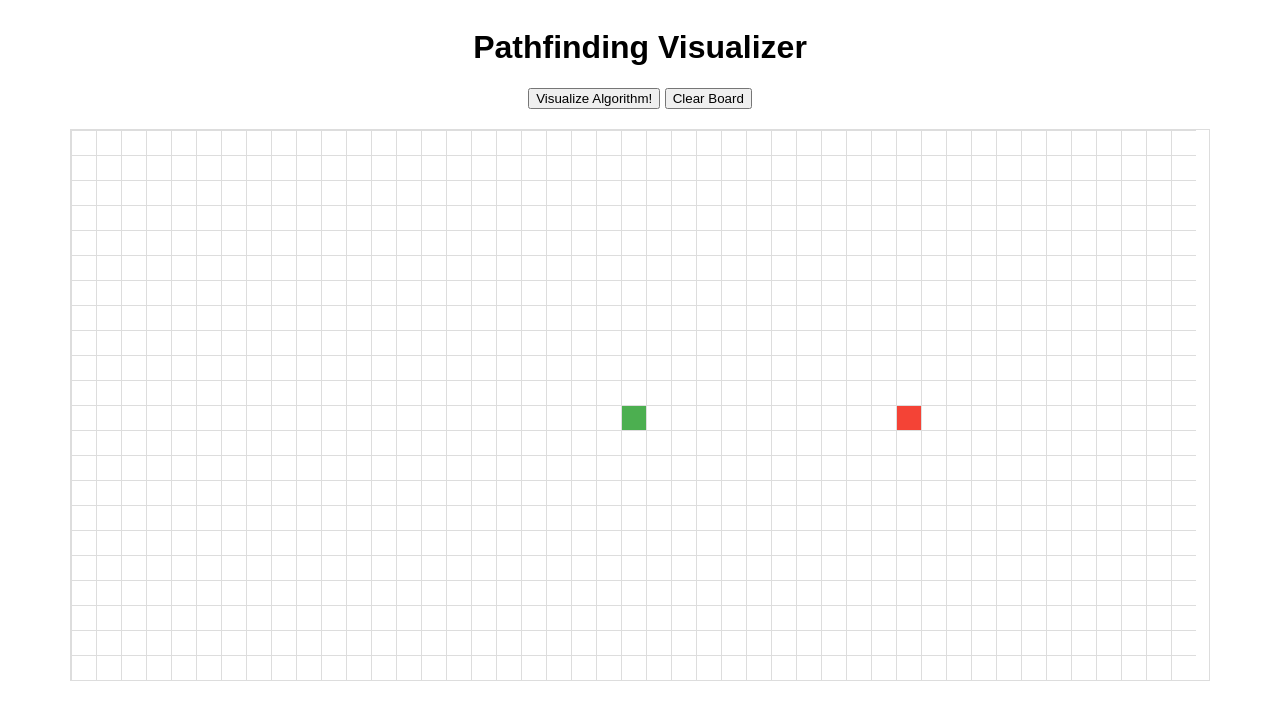
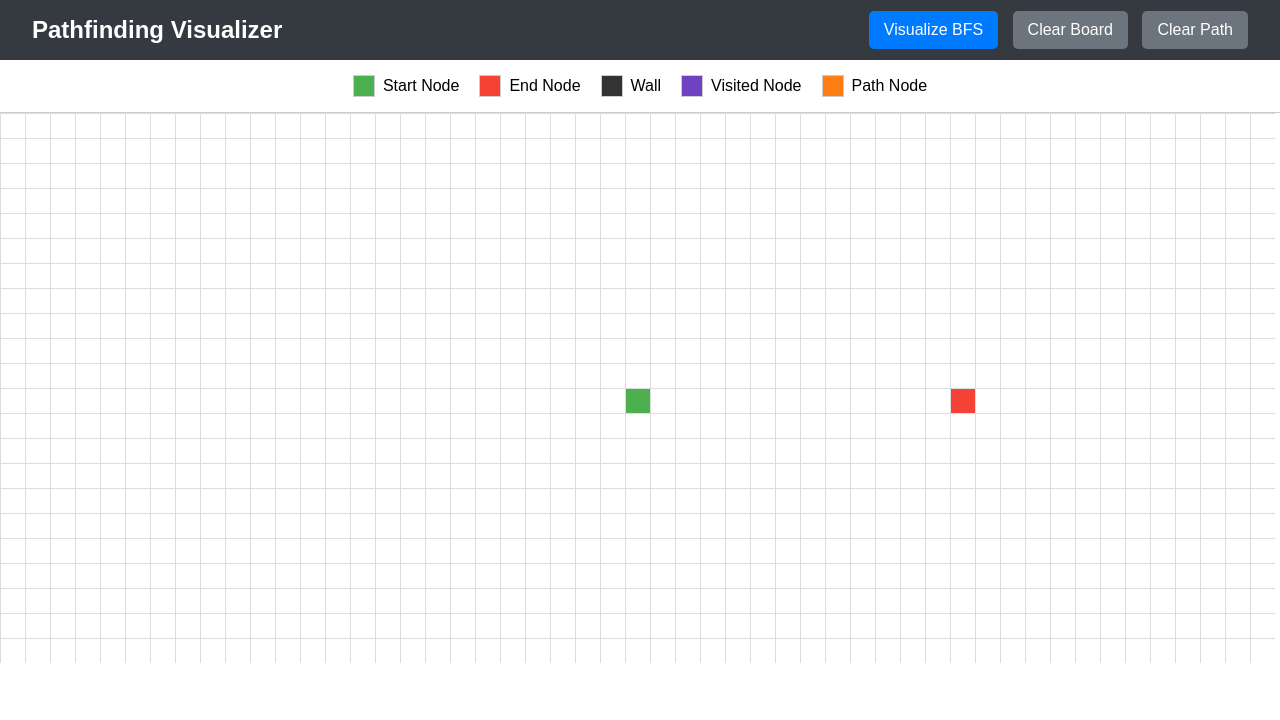
Before and after one commit to jigyasu-kalyan/pathfinding-visualizer, a plain HTML site: page index.html in a window 1280 px wide. Drawn offline with Linux system fonts and the light colour scheme.

Commit message:
UI updated

```diff
--- a/index.html
+++ b/index.html
@@ -7,11 +7,25 @@
     <link rel="stylesheet" href="style.css">
 </head>
 <body>
-    <h1>Pathfinding Visualizer</h1>
-    <div class="controls">
-        <button id="start-btn">Visualize Algorithm!</button>
-        <button id="clear-btn">Clear Board</button>
+    <nav class="navbar">
+        <div class="navbar-brand">
+            <h1>Pathfinding Visualizer</h1>
+        </div>
+        <div class="navbar-controls">
+            <button id="start-btn" class="btn btn-primary">Visualize BFS</button>
+            <button id="clear-board-btn" class="btn">Clear Board</button>
+            <button id="clear-path-btn" class="btn">Clear Path</button>
+        </div>
+    </nav>
+
+    <div id="legend">
+        <div><div class="node-icon node-start"></div> Start Node</div>
+        <div><div class="node-icon node-end"></div> End Node</div>
+        <div><div class="node-icon node-wall"></div> Wall</div>
+        <div><div class="node-icon node-visited"></div> Visited Node</div>
+        <div><div class="node-icon node-path"></div> Path Node</div>
     </div>
+
     <div id="grid-container"></div>
 
     <script src="script.js" defer></script>
--- a/script.js
+++ b/script.js
@@ -1,5 +1,7 @@
 const gridContainer = document.getElementById('grid-container');
 const visualizeBtn = document.getElementById('start-btn');
+const clearBoardBtn = document.getElementById('clear-board-btn');
+const clearPathBtn = document.getElementById('clear-path-btn');
 const NODE_SIZE = parseInt(getComputedStyle(document.documentElement).getPropertyValue('--node-size'));
 
 let grid = [];
@@ -161,5 +163,17 @@ function animateShortestPath(nodesInShortestPathOrder) {
 document.addEventListener('mousedown', () => { isMouseDown = true; });
 document.addEventListener('mouseup', () => { isMouseDown = false; });
 visualizeBtn.addEventListener('click', visualizeBFS);
+clearBoardBtn.addEventListener('click', createGrid);
+clearPathBtn.addEventListener('click', () => {
+    for (const row of grid) {
+        for (const node of row) {
+            if (!node.isStart && !node.isEnd && !node.isWall) {
+                node.element.className = 'node';
+                node.distance = Infinity;
+                node.previousNode = null;
+            }
+        }
+    }
+})
 
 createGrid();
--- a/style.css
+++ b/style.css
@@ -1,20 +1,85 @@
 :root {
     --node-size: 25px;
     --grid-border-color: #ddd;
+    --navbar-height: 60px;
+    --primary-color: #007bff;
+    --light-gray: #f8f9fa;
+    --dark-gray: #343a40;
 }
 
 body {
     font-family: sans-serif;
+    margin: 0;
+}
+
+.navbar {
+    height: var(--navbar-height);
+    width: 100%;
+    background-color: var(--dark-gray);
+    color: white;
     display: flex;
-    flex-direction: column;
+    justify-content: space-between;
     align-items: center;
+    padding: 0 2rem;
+    box-sizing: border-box;
+}
+
+.navbar-brand h1 {
+    margin: 0;
+    font-size: 1.5rem;
+}
+
+.navbar-controls button {
+    margin-left: 10px;
+}
+
+.btn {
+    padding: 10px 15px;
+    border: none;
+    border-radius: 5px;
+    cursor: pointer;
+    font-size: 1rem;
+    background-color: #6c757d;
+    color: white;
+    transition: background-color 0.2s ease;
+}
+
+.btn:hover {
+    background-color: #5a6268;
+}
+
+.btn-primary {
+    background-color: var(--primary-color);
+}
+
+.btn-primary:hover {
+    background-color: #0069d9;
+}
+
+#legend {
+    display: flex;
+    justify-content: center;
+    gap: 20px;
+    margin: 15px 0;
+    flex-wrap: wrap;
+}
+
+#legend > div {
+    display: flex;
+    align-items: center;
+    gap: 8px;
+}
+
+.node-icon {
+    width: 20px;
+    height: 20px;
+    border: 1px solid #ccc;
 }
 
 #grid-container {
     display: grid;
-    border: 1px solid var(--grid-border-color);
-    width: 90%;
-    margin-top: 20px;
+    margin: 0 auto;
+    border-top: 1px solid #ccc;
 }
 
 .node {
@@ -33,14 +98,19 @@ body {
 .node-path { animation: path-animation 1.5s forwards; }
 
 /* Animations */
+@keyframes wall-animation {
+    0% { transform: scale(0.5); }
+    100% { transform: scale(1); }
+}
+
 @keyframes visit-animation {
-    0% { transform: scale(0.3); background-color: #ffeb3b; border-radius: 100%; }
-    50% { background-color: #2196F3; }
-    75% { transform: scale(1.2); background-color: #673AB7; }
-    100% { transform: scale(1); background-color: #87CEEB; }
+    0% { transform: scale(0.3); background-color: #17a2b8; border-radius: 100%; }
+    50% { background-color: #007bff; }
+    75% { transform: scale(1.2); }
+    100% { transform: scale(1); background-color: #6f42c1; }
 }
 
 @keyframes path-animation {
-    0% { transform: scale(0.6); background-color: #ffeb3b; }
-    100% { transform: scale(1); background-color: #ffeb3b; }
+    0% { transform: scale(0.6); background-color: #ffc107; }
+    100% { transform: scale(1); background-color: #fd7e14; }
 }
```
